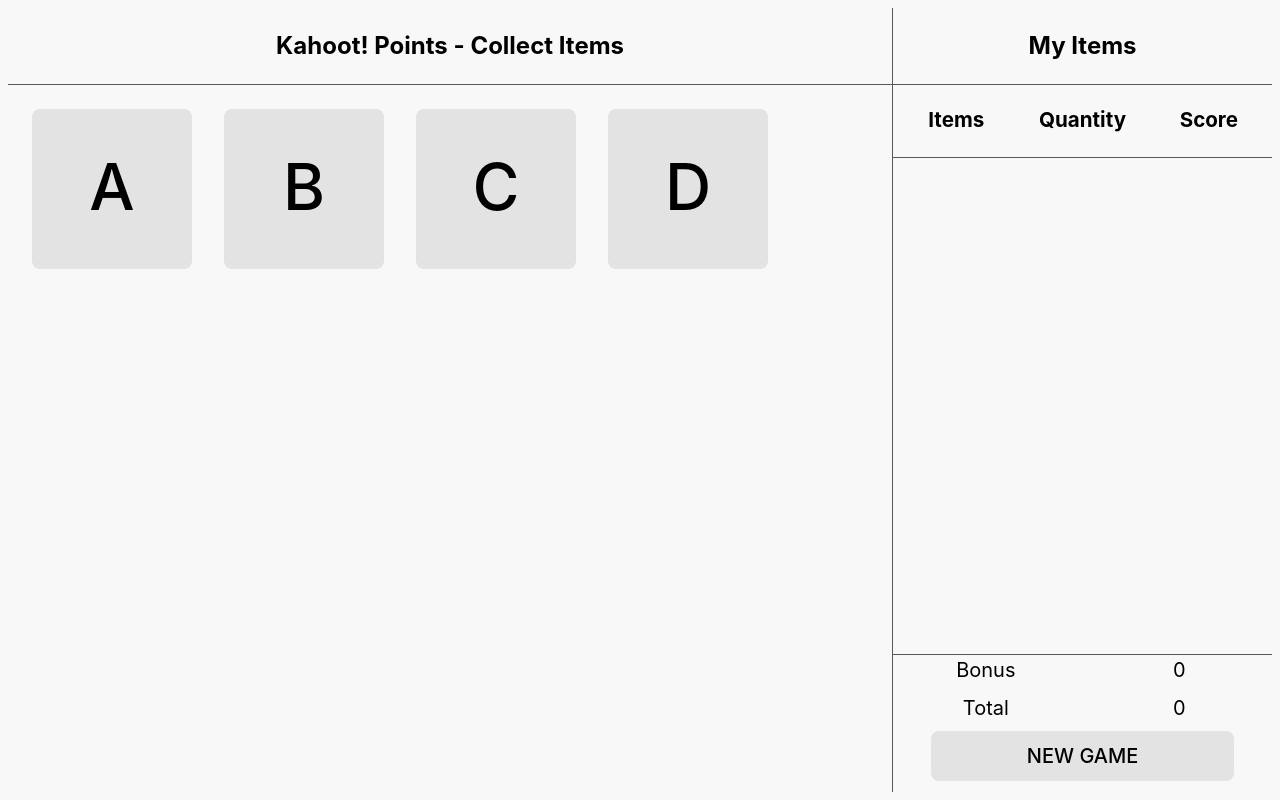
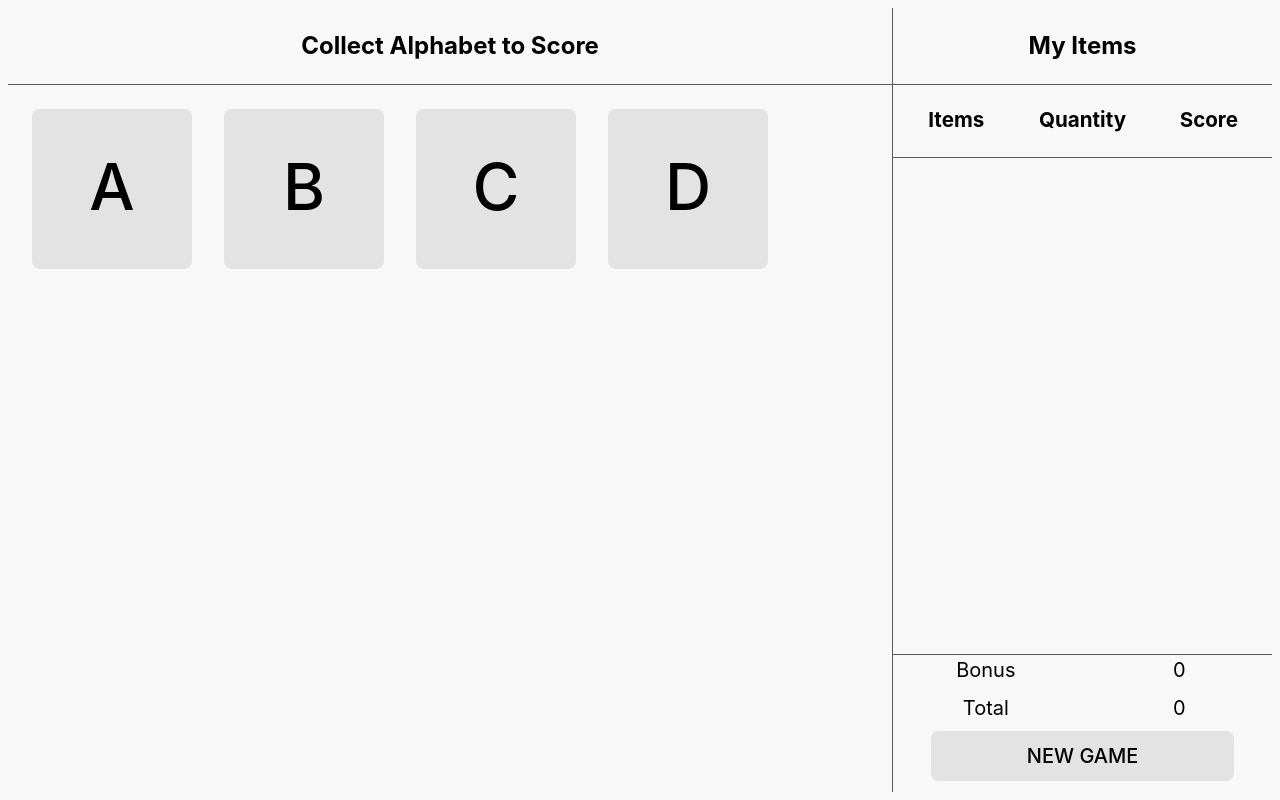
Before and after one commit to ArijitCloud/alphabet-collector-game, a React (Vite) app: page / in a window 1280 px wide. Built offline with nearby package versions, Linux system fonts and the light colour scheme.

Commit message:
change default heading

```diff
--- a/src/common/sharedStrings.ts
+++ b/src/common/sharedStrings.ts
@@ -1,4 +1,4 @@
-export const GamePanelDefaultHeading = "Kahoot! Points - Collect Items";
+export const GamePanelDefaultHeading = "Collect Alphabet to Score";
 export const ScorePanelDefaultHeading = "My Items";
 
 export const ScoreBonusLabel = "Bonus";
```
